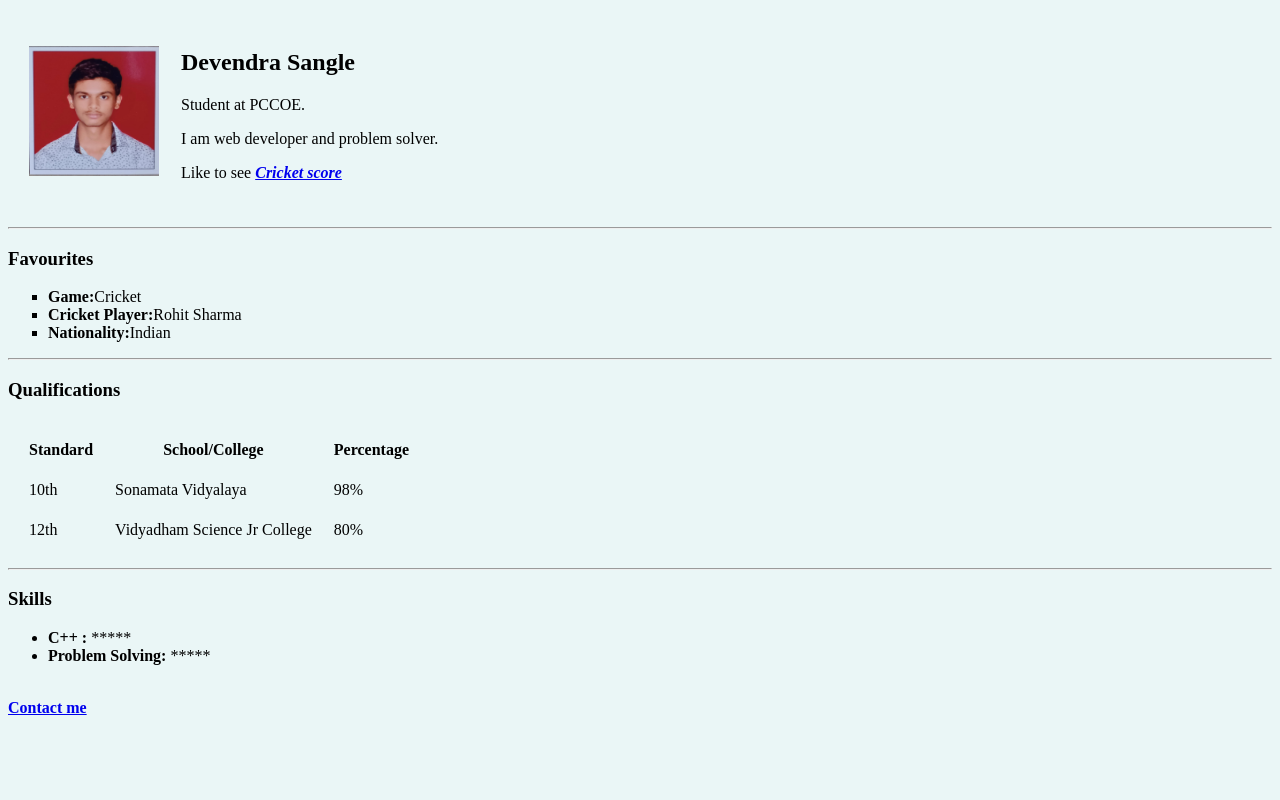
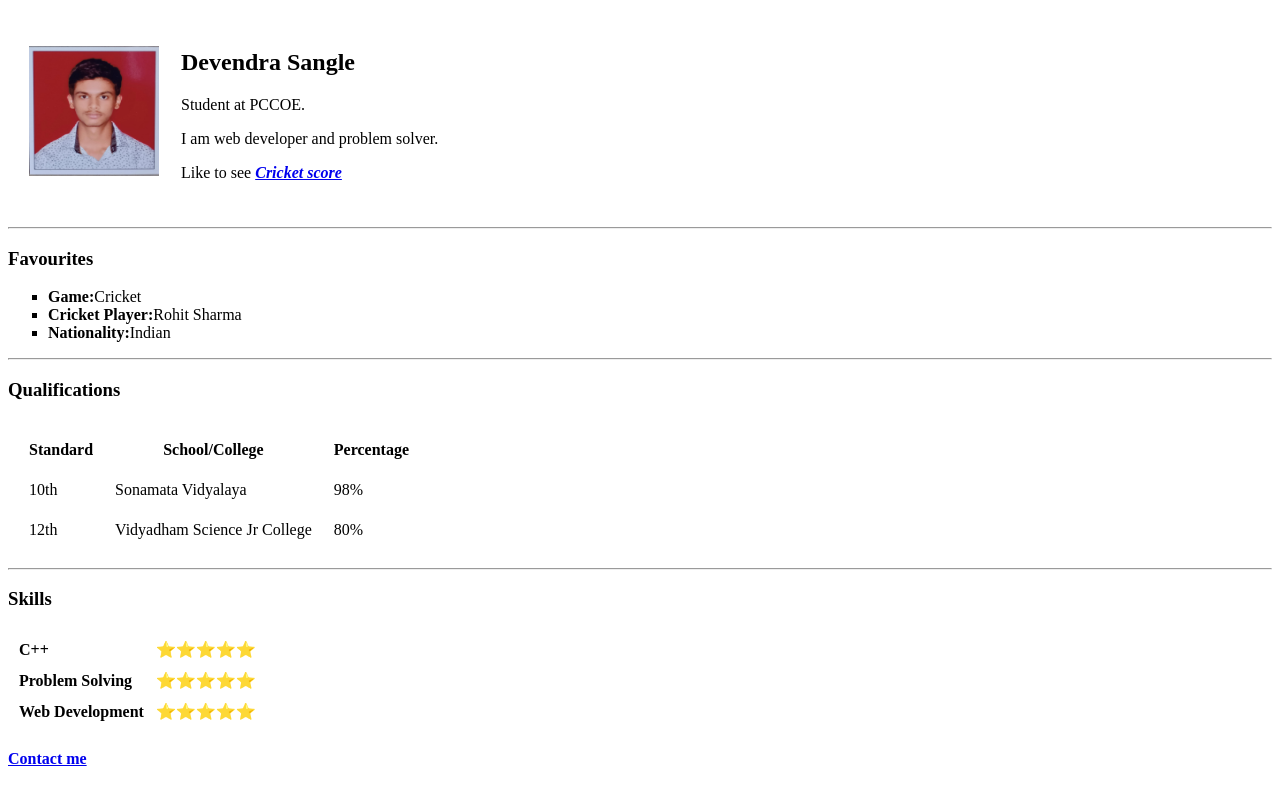
Before and after one commit to devendra1412/devendra-s-cv-1, a plain HTML site: page index.html in a window 1280 px wide. Drawn offline with Linux system fonts and the light colour scheme.

Commit message:
Update index.html

```diff
--- a/index.html
+++ b/index.html
@@ -6,8 +6,37 @@
     <meta name="viewport" content="width=device-width, initial-scale=1.0">
     <title>Devendra's CV</title>
 
+    <link rel="stylesheet" href="css/styles.css">
+    <!-- <style>
+         INTERNAL CSS
+       body {
+
+            background-color: #EAF6F6;
+
+        }
+
+        hr {
+
+            background-color:white;
+            /* border-style: dotted; */
+           border-style: none;
+            border-top: dotted;
+            border-color: grey;
+            border-width: 5px;
+            /* height: 2px; */
+            width: 5%;
+
+        }
+    </style> -->
+
+
+
 </head>
-<body style="background-color: #EAF6F6;">
+
+
+
+<body>
+ <!-- <body style="background-color: #EAF6F6;"> -->
     <table cellspacing="20">
         <tr>
             <td>
@@ -57,15 +86,32 @@
 </table>
         <hr>
         <h3>Skills</h3>
-        <ul type="disc">
-            <li><strong>C++ :</strong> *****</li>
-            <li><strong>Problem Solving:</strong> *****</li>
-            </ul>
+        <!-- <ul type="disc">
+            <li><strong>C++ :</strong> ⭐️⭐️⭐️⭐️⭐️</li>
+            <li><strong>Problem Solving:</strong> ⭐️⭐️⭐️⭐️⭐️</li>
+            <li><strong>Web Development:</strong>⭐️⭐️⭐️⭐️⭐️</li>
+            </ul> -->
+            <table cellspacing="10">
+                <tr>
+                    <td><strong>C++</strong></td>
+                    <td>⭐️⭐️⭐️⭐️⭐️</td>
+                </tr>
+                <tr>
+                    <td><strong>Problem Solving</strong></td>
+                    <td>⭐️⭐️⭐️⭐️⭐️</td>
+                </tr>
+                <tr>
+                    <td>
+                        <strong>Web Development</strong>
+                    </td>
+                    <td>⭐️⭐️⭐️⭐️⭐️</td>
+                </tr>
+            </table>
             <tr>
 
             </tr>
 
-    </table>
+
     <br>
     <strong><a href="contact._me.html" target="_blank">Contact me</a></strong>
 
```
